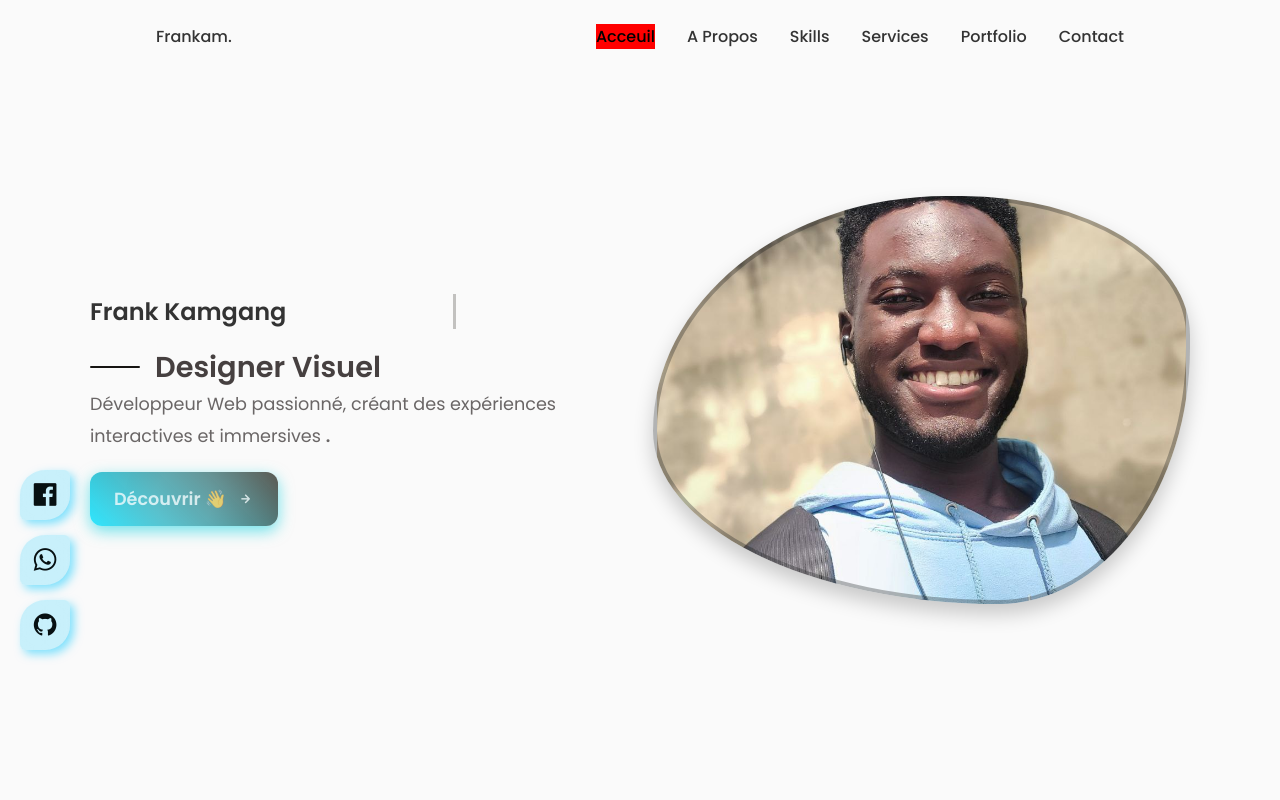
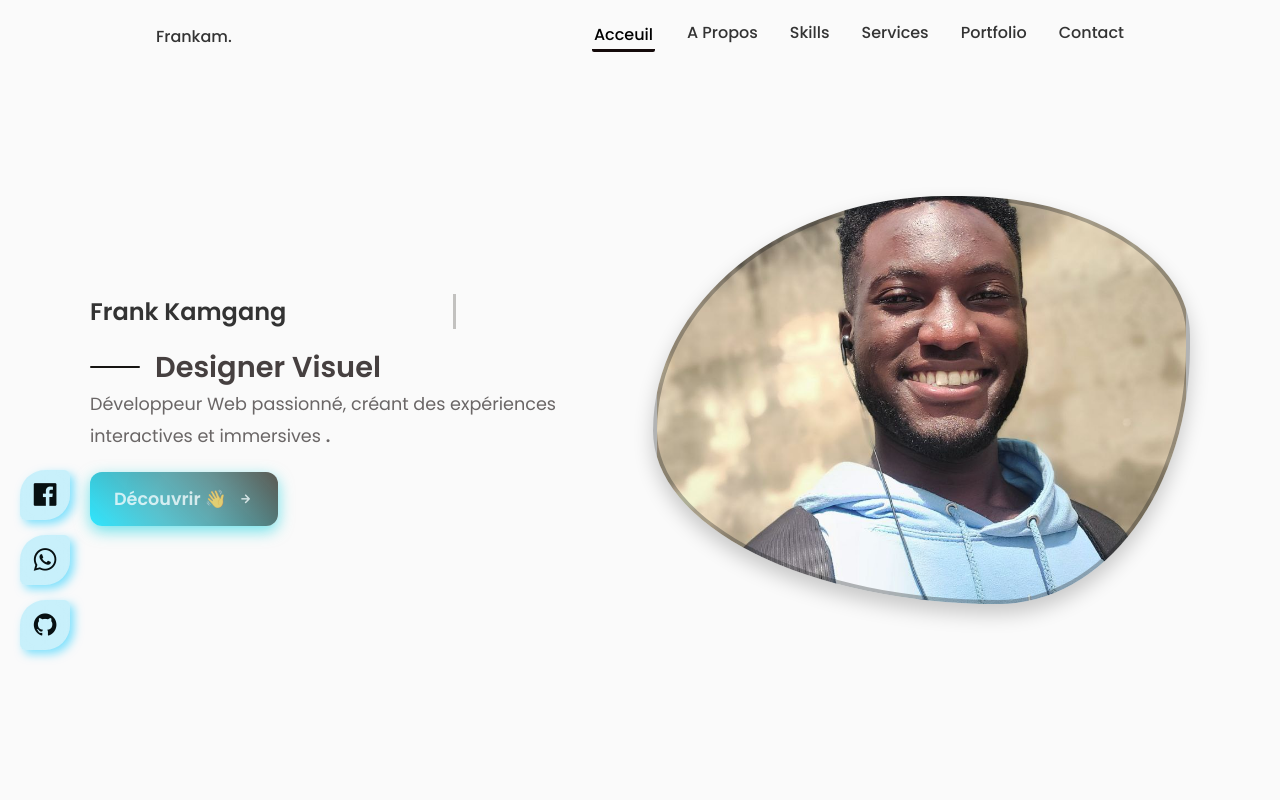
Before and after one commit to Frankam487/vrai-pf, a React (Vite) app: page / in a window 1280 px wide. Shown: the top 800 px of the page. Built offline with nearby package versions, Linux system fonts and the light colour scheme.

Commit message:
nav active

```diff
--- a/src/components/header/Header.css
+++ b/src/components/header/Header.css
@@ -7,7 +7,10 @@
  background-color:  var(--body-color);
 }
 .active-link{
-  background-color: red;
+  position: relative;
+border-bottom: 3px solid rgb(20, 10, 10);
+border-radius: 2px;
+padding: 2px;
 }
 .scroll-header{
 
@@ -16,6 +19,9 @@
   /* opacity: 0.9; */
   /* color: aliceblue; */
 
+}
+.header a{
+  transition: 0.6ms;
 }
 .nav{
   height: calc(var(--header-height) + 1.5rem);
--- a/src/components/header/Header.jsx
+++ b/src/components/header/Header.jsx
@@ -20,7 +20,7 @@ const [active, setActive] = useState("#home")
         <div className={toggle ? "nav__menu show-menu" : "nav__menu"}>
           <ul className="nav__list grid">
             <li className="nav__item">
-              <a href="#home"  onClick={() => setActive('#home ')} className={active === "#home" ? "nav__link active-link" : "nav__link"}>
+              <a href="#home"  onClick={() => setActive('#home')} className={active === "#home" ? "nav__link active-link" : "nav__link"}>
                 <i className="uil uil-estate nav__icon"> </i>Acceuil
               </a>
             </li>
@@ -31,7 +31,7 @@ const [active, setActive] = useState("#home")
             </li>
 
             <li className="nav__item">
-              <a href="#skills" className="nav__link">
+              <a href="#skill" onClick={() => setActive('#skill')} className={active === "#skill" ? "nav__link active-link" : "nav__link"}>
                 <i className="uil uil-file-alt nav__icon"></i>Skills
               </a>
             </li>
```
